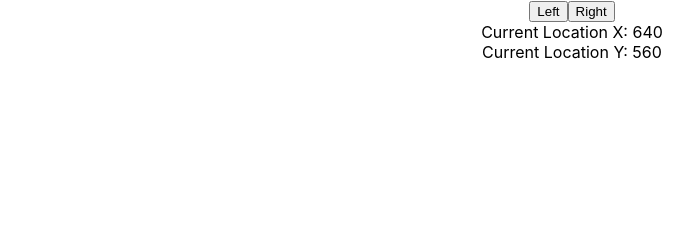
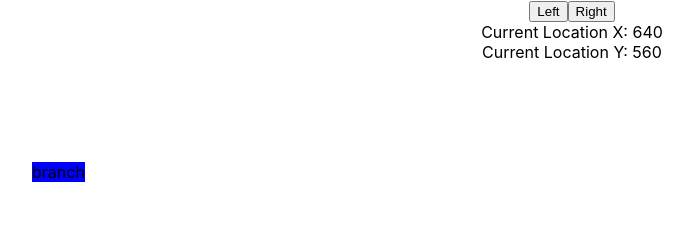
Before and after one commit to gargansa/gitmonster, a React (Create React App) app: page / in a window 1280 px wide. Shown: the top 252 px of the page, without its empty margins (68-761 px from the left). Built offline with nearby package versions, Linux system fonts and the light colour scheme.

Commit message:
starting branches

```diff
--- a/src/App.js
+++ b/src/App.js
@@ -8,7 +8,7 @@ class App extends Component {
     return (
       <div className="App">
       <Character />
-      <Branch />
+      <Branch x={100} y={100}/>
       </div>
     );
   }
--- a/src/Branch.js
+++ b/src/Branch.js
@@ -2,9 +2,23 @@ import React, { Component } from 'react';
 import './App.css';
 
 class Branch extends Component {
+  constructor(props){
+    super(props)
+    this.state={
+      x:this.props.x,
+      y:this.props.x
+    }
+  }
+
   render() {
+    var branchStyle ={
+      backgroundColor:'blue',
+      position:'absolute',
+      transform: `translate(${this.state.x}px,${this.state.y}px)`,
+  }
     return (
-      <div className="Branch">
+      <div>
+        <div style={branchStyle}>branch</div>
       </div>
     );
   }
--- a/src/Character.js
+++ b/src/Character.js
@@ -52,14 +52,17 @@ class Character extends Component {
             case "down":
                 current_y += amount;
                 break;
+            default:
+                break;
+
         }
         this.setState({ x: current_x, y: current_y })
     }
 
     render() {
-        var userStyle ={
-            color:'blue',
-            position:'absolute',
+        var userStyle = {
+            color: 'blue',
+            position: 'absolute',
             transform: `translate(${this.state.x}px,${this.state.y}px)`,
         }
         return (
@@ -67,8 +70,8 @@ class Character extends Component {
                 <div style={userStyle}>
                     <FontAwesomeIcon icon="user" />
                 </div>
-                <button onClick={() => this.moveTo("branch1")}>Left</button>
-                <button onClick={() => this.moveTo("branch2")}>Right</button>
+                <button onClick={() => this.move(20, "left")}>Left</button>
+                <button onClick={() => this.move(20, "right")}>Right</button>
 
                 <div>Current Location X: {this.state.x}</div>
                 <div>Current Location Y: {this.state.y}</div>
```
